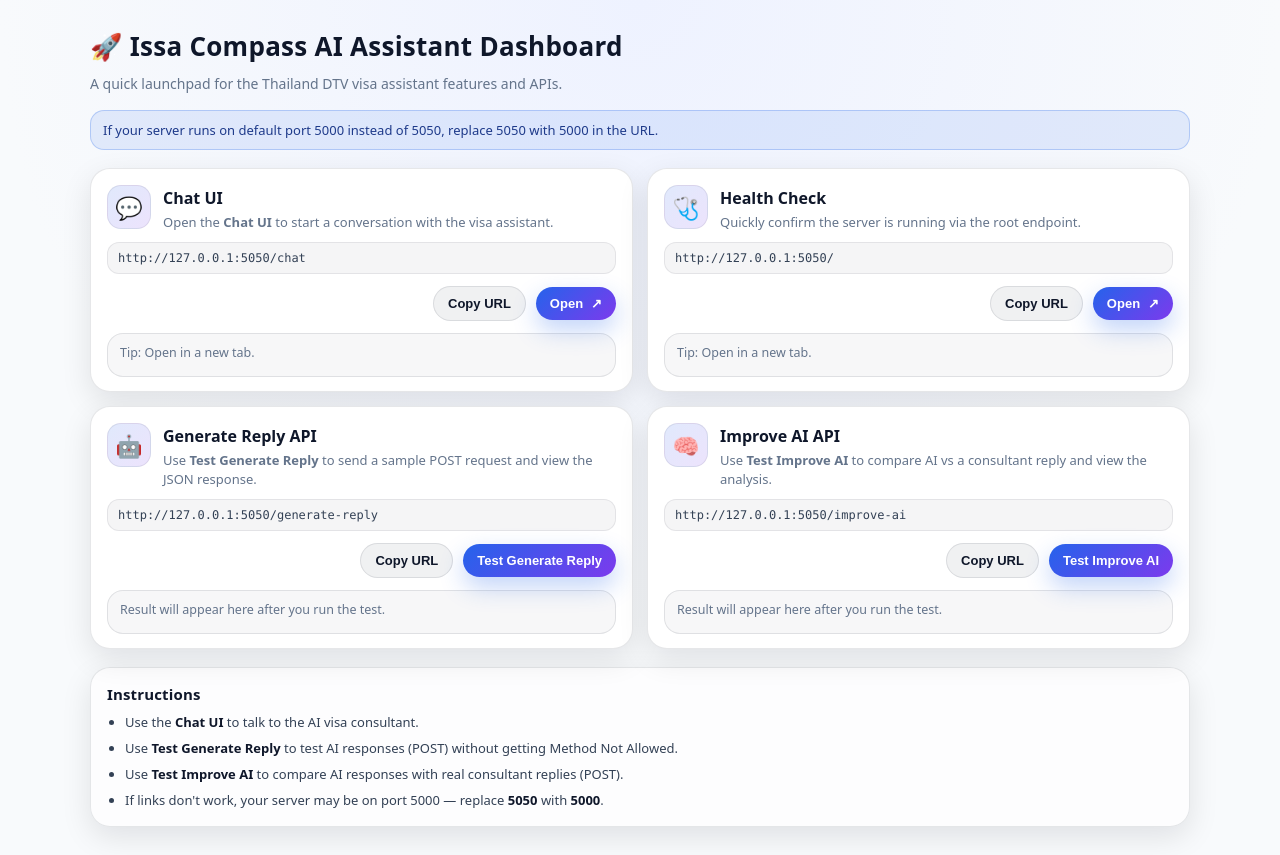
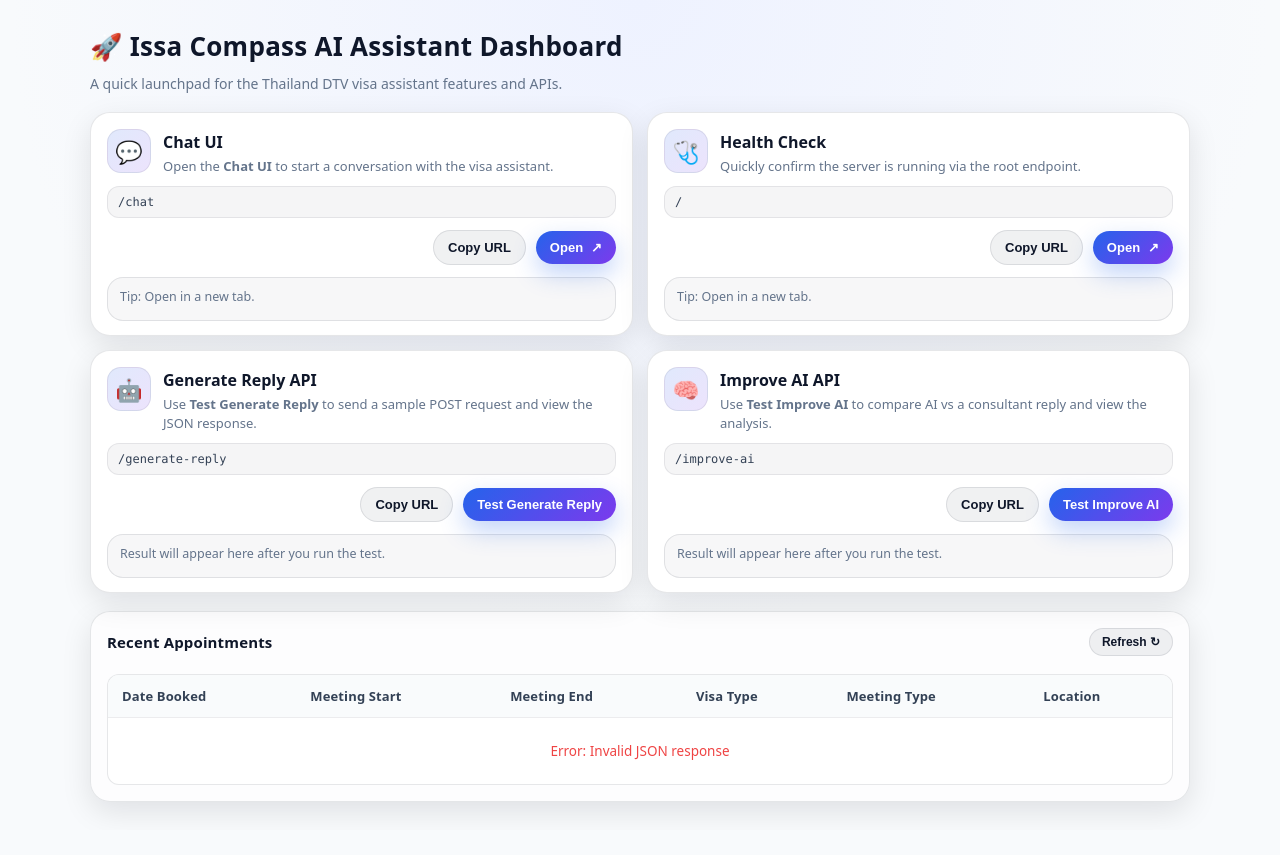
Before and after one commit to Cappi27/issa-ai-assistant, a Python web app: template templates/dashboard.html in a window 1280 px wide. After the commit the page ends 812 px from the top, so only its background shows below. Run offline with Jinja, Linux system fonts and the light colour scheme; the template is opened without the code that fills it, so the values that code supplies are empty.

Commit message:
Refactor dashboard layout and add appointments section
Removed note and instructions sections from the dashboard. Added a new appointments section with a table to display recent appointments.

```diff
--- a/templates/dashboard.html
+++ b/templates/dashboard.html
@@ -60,15 +60,7 @@
       font-size: 14px;
     }
 
-    .note {
-      margin-top: 6px;
-      background: rgba(37, 99, 235, 0.10);
-      border: 1px solid rgba(37, 99, 235, 0.25);
-      color: #1e3a8a;
-      padding: 10px 12px;
-      border-radius: 14px;
-      font-size: 13px;
-    }
+
 
     .grid {
       display: grid;
@@ -252,19 +244,49 @@
       letter-spacing: 0.01em;
     }
 
-    .instructions {
-      margin: 0;
-      padding-left: 18px;
-      color: #334155;
-      line-height: 1.55;
-      font-size: 13px;
-      display: flex;
-      flex-direction: column;
-      gap: 6px;
+
+
+    .table-container {
+      margin-top: 18px;
+      overflow-x: auto;
+      border-radius: 12px;
+      border: 1px solid rgba(15, 23, 42, 0.10);
+      background: #fff;
     }
 
-    .instructions li b {
-      color: #0f172a;
+    table {
+      width: 100%;
+      border-collapse: collapse;
+      font-size: 13px;
+      text-align: left;
+    }
+
+    th, td {
+      padding: 12px 14px;
+      border-bottom: 1px solid rgba(15, 23, 42, 0.08);
+      white-space: nowrap;
+    }
+
+    th {
+      background: rgba(248, 250, 252, 0.8);
+      font-weight: 700;
+      color: #334155;
+      letter-spacing: 0.01em;
+    }
+
+    tr:last-child td {
+      border-bottom: none;
+    }
+
+    tr:hover td {
+      background: rgba(248, 250, 252, 0.5);
+    }
+
+    .empty-state {
+      padding: 24px;
+      text-align: center;
+      color: #64748b;
+      font-size: 13.5px;
     }
 
     @media (max-width: 860px) {
@@ -279,16 +301,36 @@
       <div class="subtitle" id="subtitle">
         A quick launchpad for the Thailand DTV visa assistant features and APIs.
       </div>
-      <div class="note" id="port-note">
-        If your server runs on default port 5000 instead of 5050, replace 5050 with 5000 in the URL.
-      </div>
     </div>
 
     <div class="grid" id="cards"></div>
 
-    <div class="section">
-      <h2>Instructions</h2>
-      <ul class="instructions" id="instructions"></ul>
+    <div class="section" id="appointments-section">
+      <div style="display: flex; justify-content: space-between; align-items: center; margin-bottom: 12px;">
+        <h2 style="margin: 0;">Recent Appointments</h2>
+        <button id="refresh-appointments" class="btn secondary" style="padding: 6px 12px; font-size: 12px; margin: 0;">Refresh ↻</button>
+      </div>
+      <div class="table-container">
+        <table>
+          <thead>
+            <tr>
+              <th>Date Booked</th>
+              <th>Meeting Start</th>
+              <th>Meeting End</th>
+              <th>Visa Type</th>
+              <th>Meeting Type</th>
+              <th>Location</th>
+            </tr>
+          </thead>
+          <tbody id="appointments-body">
+            <tr>
+              <td colspan="6" class="empty-state">
+                <span class="spinner"></span> Loading appointments...
+              </td>
+            </tr>
+          </tbody>
+        </table>
+      </div>
     </div>
   </div>
 
@@ -299,28 +341,29 @@
       return String(text).replace(/\*\*(.+?)\*\*/g, "<b>$1</b>");
     }
 
-    const baseUrl = "http://127.0.0.1:5050";
+    // If running in development via file://, fallback to the default flask port 5000
+    const baseUrl = window.location.protocol === "file:" || window.location.hostname === "" ? "http://127.0.0.1:5000" : "";
 
     const cards = [
       {
         emoji: "💬",
         title: "Chat UI",
         desc: "Open the **Chat UI** to start a conversation with the visa assistant.",
-        url: baseUrl + "/chat",
+        url: "/chat",
         method: "GET",
       },
       {
         emoji: "🩺",
         title: "Health Check",
         desc: "Quickly confirm the server is running via the root endpoint.",
-        url: baseUrl + "/",
+        url: "/",
         method: "GET",
       },
       {
         emoji: "🤖",
         title: "Generate Reply API",
         desc: "Use **Test Generate Reply** to send a sample POST request and view the JSON response.",
-        url: baseUrl + "/generate-reply",
+        url: "/generate-reply",
         method: "POST",
         testId: "generate",
       },
@@ -328,18 +371,13 @@
         emoji: "🧠",
         title: "Improve AI API",
         desc: "Use **Test Improve AI** to compare AI vs a consultant reply and view the analysis.",
-        url: baseUrl + "/improve-ai",
+        url: "/improve-ai",
         method: "POST",
         testId: "improve",
       },
     ];
 
-    const instructions = [
-      "Use the **Chat UI** to talk to the AI visa consultant.",
-      "Use **Test Generate Reply** to test AI responses (POST) without getting Method Not Allowed.",
-      "Use **Test Improve AI** to compare AI responses with real consultant replies (POST).",
-      "If links don't work, your server may be on port 5000 — replace **5050** with **5000**.",
-    ];
+
 
     function openInNewTab(url) {
       window.open(url, "_blank", "noopener,noreferrer");
@@ -495,12 +533,68 @@
       cardsEl.appendChild(card);
     });
 
-    const instructionsEl = document.getElementById("instructions");
-    instructions.forEach((line) => {
-      const li = document.createElement("li");
-      li.innerHTML = renderBold(line);
-      instructionsEl.appendChild(li);
+    // Fetch and display appointments
+    const aptBody = document.getElementById("appointments-body");
+    const refreshBtn = document.getElementById("refresh-appointments");
+
+    async function loadAppointments() {
+      aptBody.innerHTML = `<tr><td colspan="6" class="empty-state"><span class="spinner"></span> Loading appointments...</td></tr>`;
+      try {
+        const res = await fetch(baseUrl + "/api/appointments");
+        let data;
+        try {
+          data = await res.json();
+        } catch (e) {
+          data = { error: "Invalid JSON response" };
+        }
+
+        if (!res.ok) {
+          aptBody.innerHTML = `<tr><td colspan="6" class="empty-state" style="color: #ef4444;">Error: ${data.error || 'Failed to fetch'}</td></tr>`;
+          return;
+        }
+
+        if (!Array.isArray(data) || data.length === 0) {
+          aptBody.innerHTML = `<tr><td colspan="6" class="empty-state">No appointments found.</td></tr>`;
+          return;
+        }
+
+        aptBody.innerHTML = "";
+        data.forEach(row => {
+          const tr = document.createElement("tr");
+
+          // Format created_at safely
+          let bookedDateStr = row.booked_at || row.created_at;
+          if (bookedDateStr) {
+            try {
+              const d = new Date(bookedDateStr);
+              bookedDateStr = d.toLocaleString(undefined, {
+                month: "short", day: "numeric", hour: "numeric", minute: "2-digit"
+              });
+            } catch (e) {}
+          }
+
+          tr.innerHTML = `
+            <td>${bookedDateStr || '—'}</td>
+            <td style="font-weight: 500;">${row.start_time || '—'}</td>
+            <td>${row.end_time || '—'}</td>
+            <td><span class="pill">${row.visa_type || '—'}</span></td>
+            <td>${row.type || '—'}</td>
+            <td style="color: #64748b;">${row.location || '—'}</td>
+          `;
+          aptBody.appendChild(tr);
+        });
+      } catch (err) {
+        aptBody.innerHTML = `<tr><td colspan="6" class="empty-state" style="color: #ef4444;">Failed to connect to server.</td></tr>`;
+      }
+    }
+
+    refreshBtn.addEventListener("click", () => {
+      refreshBtn.disabled = true;
+      loadAppointments().finally(() => refreshBtn.disabled = false);
     });
+
+    // Load on start
+    loadAppointments();
   </script>
 </body>
 </html>
```
